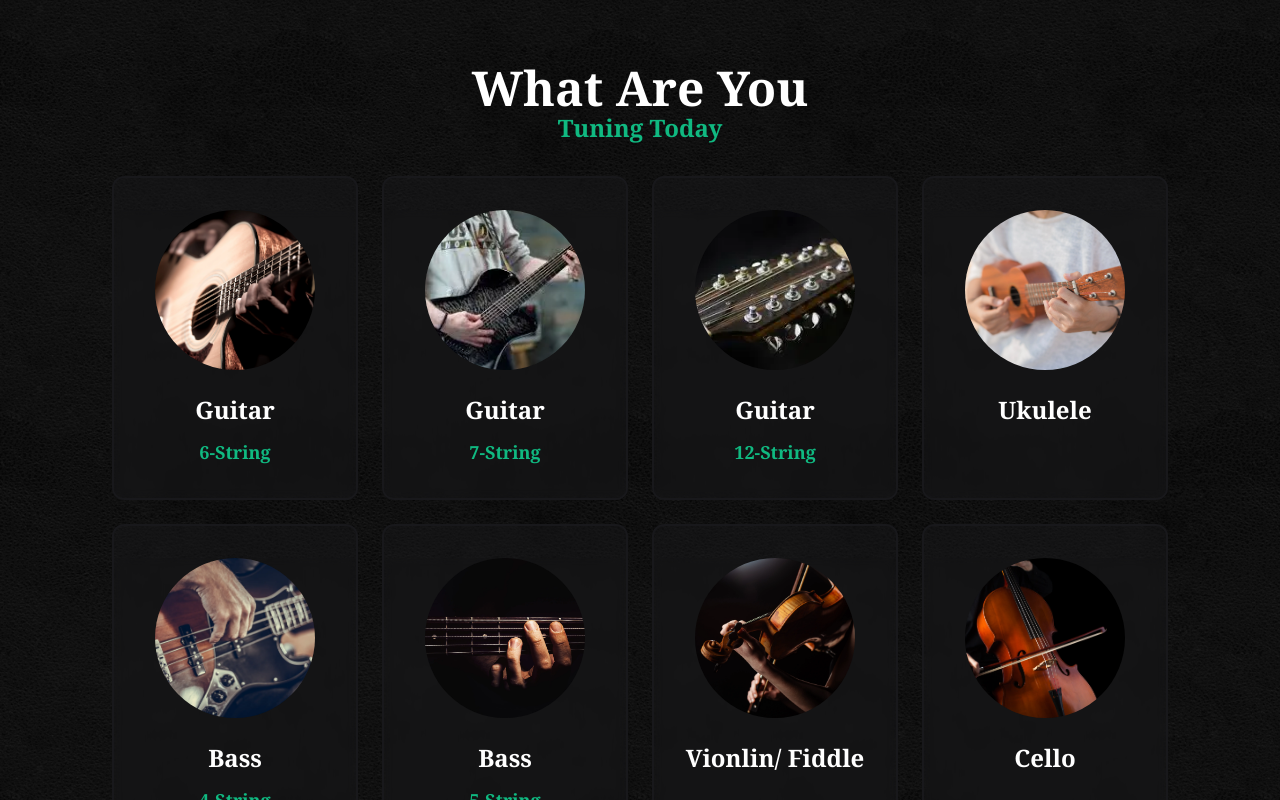
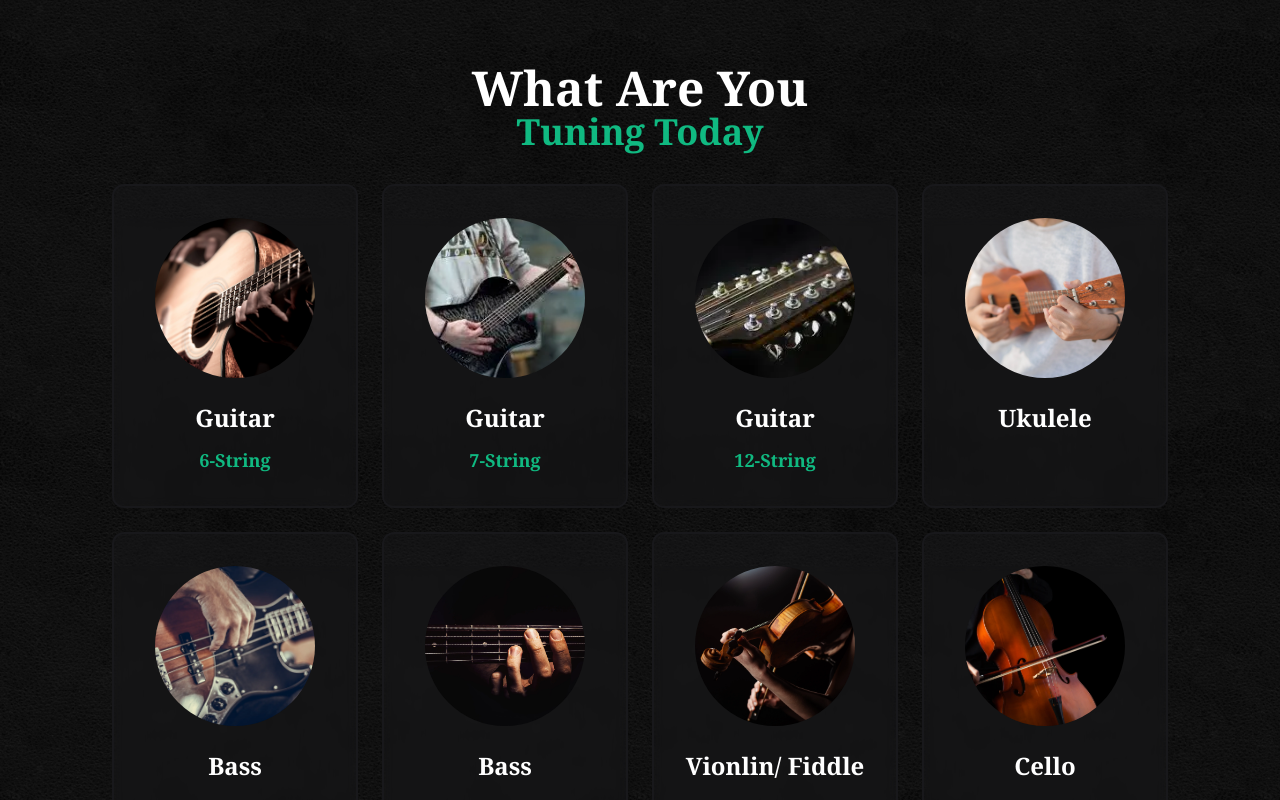
Before and after one commit to jacobEliasMoya/ReactGuitarTuner, a React (Vite) app: page / in a window 1280 px wide. Both pictures are taken after a click on the button "Let's Tune". Shown: the top 800 px of the page. Built offline with nearby package versions, Linux system fonts and the light colour scheme.

Commit message:
last design update/ no more design just logic later

```diff
--- a/src/components/headers/H1.tsx
+++ b/src/components/headers/H1.tsx
@@ -8,7 +8,7 @@ type Props = {
 
 const H1 = (props: Props) => {
   return (
-    <h1 className={` text-2xl sm:text-xl md:text-3xl lg:text-4xl font-bold text-zinc-800 font-main ${props.additionalClasses}`}>  {props.headerText} {props.textIcon}</h1>
+    <h1 className={` text-3xl md:text-4xl lg:text-5xl font-bold capitalize text-zinc-800 font-main ${props.additionalClasses}`}>  {props.headerText} {props.textIcon}</h1>
 )
 }
 
--- a/src/components/headers/H2.tsx
+++ b/src/components/headers/H2.tsx
@@ -8,7 +8,7 @@ type Props = {
 
 const H2 = (props: Props) => {
   return (
-    <h2 className={`capitalize text-2xl sm:text-2xl md:text-3xl lg:text-5xl font-bold text-zinc-800 font-main ${props.additionalClasses}`}>  {props.headerText} {props.textIcon}</h2>
+    <h2 className={`capitalize text-xl sm:text-2xl md:text-3xl lg:text-4xl font-bold text-zinc-800 font-main ${props.additionalClasses}`}>  {props.headerText} {props.textIcon}</h2>
 )
 }
 
--- a/src/components/layout/WhatsTuning.tsx
+++ b/src/components/layout/WhatsTuning.tsx
@@ -16,6 +16,7 @@ import mandolin from '../../assets/mandolin.webp'
 import balalaika from '../../assets/balalaika.webp'
 import banjo4 from '../../assets/banjo4.webp'
 import banjo5 from '../../assets/banjo5.webp'
+import H1 from "../headers/H1"
 
 
 interface WhatsTuningProps {
@@ -120,9 +121,9 @@ const WhatsTuning = () => {
   },[])
 
   return (
-    <section className='w-full text-white p-8 md:p-16 text-center'>
-        <H2 additionalClasses={'!text-white'} headerText={`What are you `} textIcon={undefined}/>
-        <H3 additionalClasses={'!text-emerald-500'} headerText={` tuning today`} textIcon={undefined}/>
+    <section className='w-full text-white p-8 md:p-10 lg:p-16 text-center'>
+        <H1 additionalClasses={'!text-white'} headerText={`What are you `} textIcon={undefined}/>
+        <H2 additionalClasses={'!text-emerald-500'} headerText={` tuning today`} textIcon={undefined}/>
 
         <div className="w-full mx-auto md: md:w-11/12 grid grid-cols-2 md:grid-cols-3 lg:grid-cols-4 gap-4 md:gap-6 mt-8 ">
           {tuningSelection?.map((item)=>(
--- a/src/styles/output.css
+++ b/src/styles/output.css
@@ -815,6 +815,16 @@ video {
   line-height: 1.75rem;
 }
 
+.text-xl {
+  font-size: 1.25rem;
+  line-height: 1.75rem;
+}
+
+.text-3xl {
+  font-size: 1.875rem;
+  line-height: 2.25rem;
+}
+
 .font-bold {
   font-weight: 700;
 }
@@ -957,10 +967,6 @@ video {
 }
 
 @media (min-width: 768px) {
-  .md\:mb-4 {
-    margin-bottom: 1rem;
-  }
-
   .md\:mb-2 {
     margin-bottom: 0.5rem;
   }
@@ -1005,6 +1011,10 @@ video {
     padding: 0.75rem;
   }
 
+  .md\:p-10 {
+    padding: 2.5rem;
+  }
+
   .md\:px-8 {
     padding-left: 2rem;
     padding-right: 2rem;
@@ -1018,6 +1028,11 @@ video {
   .md\:text-3xl {
     font-size: 1.875rem;
     line-height: 2.25rem;
+  }
+
+  .md\:text-4xl {
+    font-size: 2.25rem;
+    line-height: 2.5rem;
   }
 
   .md\:text-xl {
@@ -1037,6 +1052,10 @@ video {
 
   .lg\:grid-cols-4 {
     grid-template-columns: repeat(4, minmax(0, 1fr));
+  }
+
+  .lg\:p-16 {
+    padding: 4rem;
   }
 
   .lg\:text-2xl {
```
